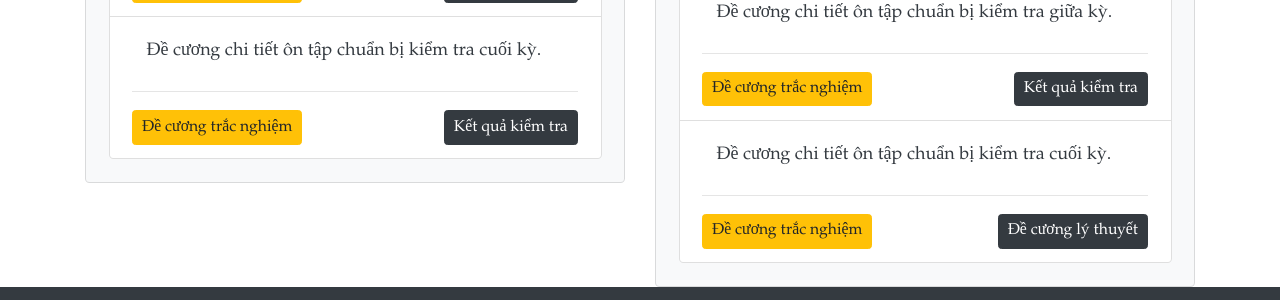
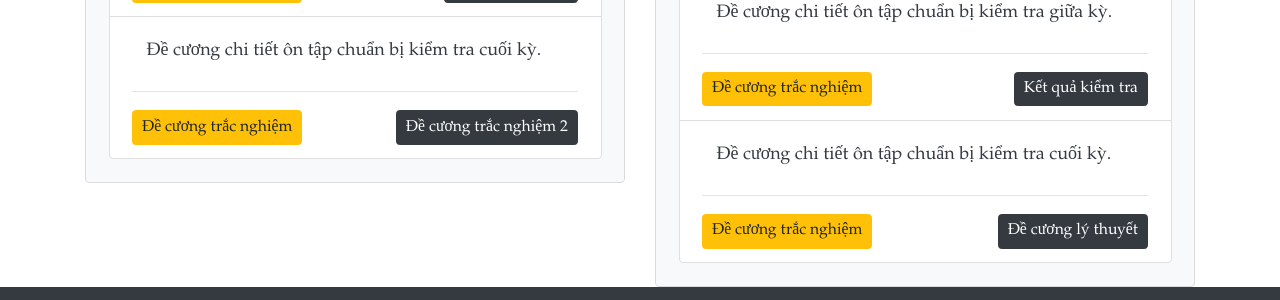
Before and after one commit to TCVan/tcvan.github.io, a Jekyll site: the page built from kt/tin.html, in a window 1280 px wide. Shown: the part 1687-1987 px from the top of the page. Built offline with Jekyll 4.4.1, drawn with Linux system fonts in a browser that asks for light colours; nearby versions of some CDN libraries.

Commit message:
Bổ sung đề cương

```diff
--- a/kt/tin.html
+++ b/kt/tin.html
@@ -130,8 +130,8 @@ script: |
                 name = "Đề cương chi tiết ôn tập chuẩn bị kiểm tra cuối kỳ."
                 ans = "files/12/on tap CK2.pdf"
                 ansName = "Đề cương trắc nghiệm"
-                score = "xxxxx"
-                scoreName = "Kết quả kiểm tra"
+                score = "files/12/on tap HK2.pdf"
+                scoreName = "Đề cương trắc nghiệm 2"
               %}
             </ul>
           </div>
```
Also changed, not shown: 1 other file.
